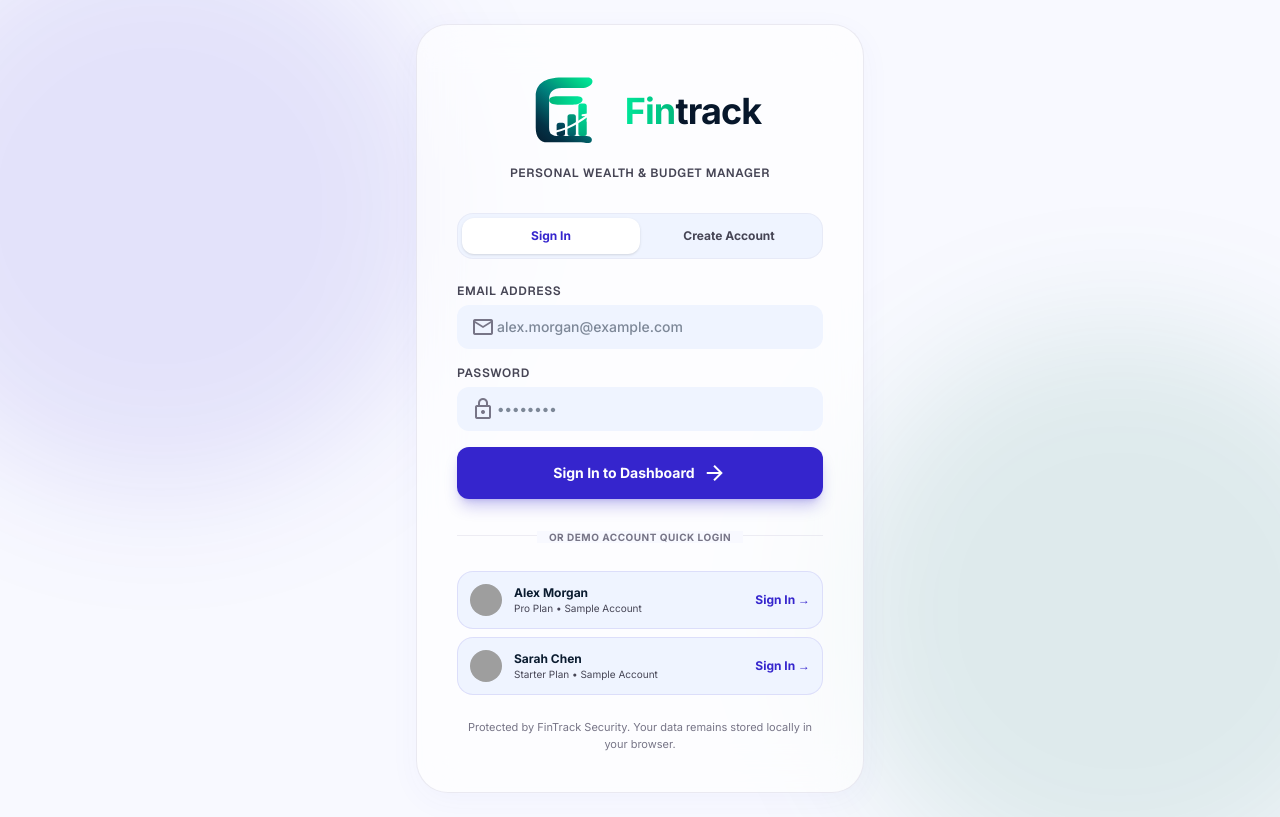
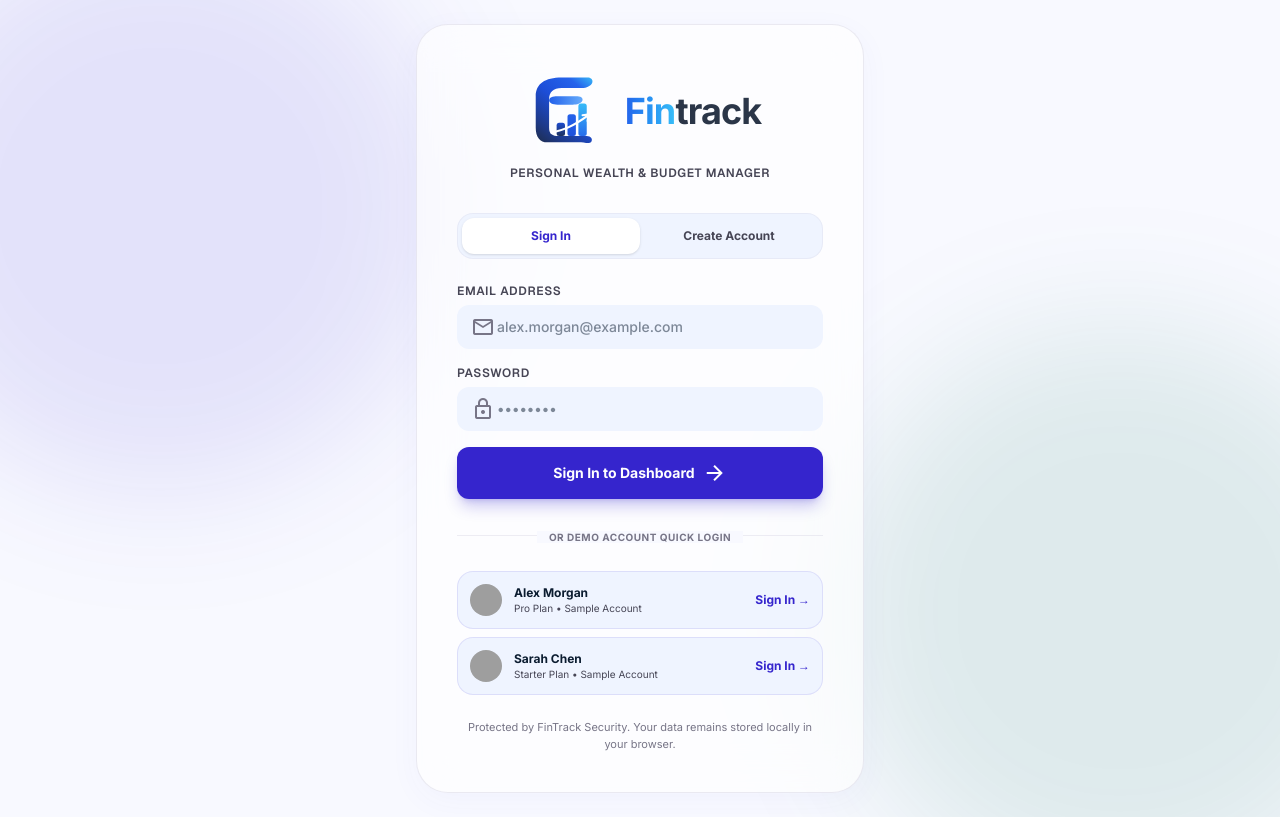
Before and after one commit to zabitechy-313/FITRACK, a React (Vite) app: page / in a window 1280 px wide. Built offline with nearby package versions, Linux system fonts and the light colour scheme; grey boxes are pictures that could not be loaded.

Commit message:
style: update logo color palette to blue theme
Refactor the logo's gradient definitions to transition from the previous teal/green palette to a modern royal and sky blue color scheme.

```diff
--- a/src/components/Logo.tsx
+++ b/src/components/Logo.tsx
@@ -35,43 +35,43 @@ export const Logo: React.FC<LogoProps> = ({
         className="flex-shrink-0"
       >
         <defs>
-          {/* Main F Outer Loop Gradient: Deep Navy -> Ocean Teal -> Vibrant Emerald Green */}
+          {/* Main F Outer Loop Gradient: Light Black/Charcoal -> Slate Blue -> Vibrant Royal Blue & Sky Blue */}
           <linearGradient id="fit_loop_grad" x1="40" y1="200" x2="180" y2="30" gradientUnits="userSpaceOnUse">
-            <stop offset="0%" stopColor="#06182a" />
-            <stop offset="25%" stopColor="#033246" />
-            <stop offset="55%" stopColor="#007d7b" />
-            <stop offset="82%" stopColor="#00c885" />
-            <stop offset="100%" stopColor="#00f09e" />
+            <stop offset="0%" stopColor="#1e293b" />
+            <stop offset="25%" stopColor="#1e3a8a" />
+            <stop offset="55%" stopColor="#1d4ed8" />
+            <stop offset="82%" stopColor="#2563eb" />
+            <stop offset="100%" stopColor="#38bdf8" />
           </linearGradient>
 
           {/* Middle Horizontal Bar Gradient */}
           <linearGradient id="fit_mid_bar_grad" x1="75" y1="85" x2="145" y2="85" gradientUnits="userSpaceOnUse">
-            <stop offset="0%" stopColor="#00b87c" />
-            <stop offset="100%" stopColor="#00e599" />
+            <stop offset="0%" stopColor="#2563eb" />
+            <stop offset="100%" stopColor="#60a5fa" />
           </linearGradient>
 
           {/* Bar 1 (Short Left Bar) */}
           <linearGradient id="fit_bar1" x1="0" y1="180" x2="0" y2="135" gradientUnits="userSpaceOnUse">
-            <stop offset="0%" stopColor="#05263a" />
-            <stop offset="100%" stopColor="#005063" />
+            <stop offset="0%" stopColor="#1e293b" />
+            <stop offset="100%" stopColor="#1d4ed8" />
           </linearGradient>
 
           {/* Bar 2 (Middle Bar) */}
           <linearGradient id="fit_bar2" x1="0" y1="180" x2="0" y2="115" gradientUnits="userSpaceOnUse">
-            <stop offset="0%" stopColor="#005263" />
-            <stop offset="100%" stopColor="#009e7c" />
+            <stop offset="0%" stopColor="#1d4ed8" />
+            <stop offset="100%" stopColor="#2563eb" />
           </linearGradient>
 
           {/* Bar 3 (Tall Right Bar) */}
           <linearGradient id="fit_bar3" x1="0" y1="180" x2="0" y2="90" gradientUnits="userSpaceOnUse">
-            <stop offset="0%" stopColor="#00a87a" />
-            <stop offset="100%" stopColor="#00e69b" />
+            <stop offset="0%" stopColor="#2563eb" />
+            <stop offset="100%" stopColor="#38bdf8" />
           </linearGradient>
 
           {/* Brand Text 'Fin' Gradient */}
           <linearGradient id="fit_text_fin" x1="0" y1="0" x2="1" y2="0">
-            <stop offset="0%" stopColor="#00e699" />
-            <stop offset="100%" stopColor="#00b87c" />
+            <stop offset="0%" stopColor="#2563eb" />
+            <stop offset="100%" stopColor="#38bdf8" />
           </linearGradient>
         </defs>
 
@@ -120,10 +120,10 @@ export const Logo: React.FC<LogoProps> = ({
       {showText && variant === 'full' && (
         <div className="flex items-center leading-none">
           <div className={`${currentSize.text} font-black tracking-tight flex items-center`}>
-            <span className="bg-gradient-to-r from-[#00e699] to-[#00b87c] bg-clip-text text-transparent">
+            <span className="bg-gradient-to-r from-[#2563eb] to-[#38bdf8] bg-clip-text text-transparent">
               Fin
             </span>
-            <span className="text-[#07172b]">
+            <span className="text-[#2b3648]">
               track
             </span>
           </div>
```
